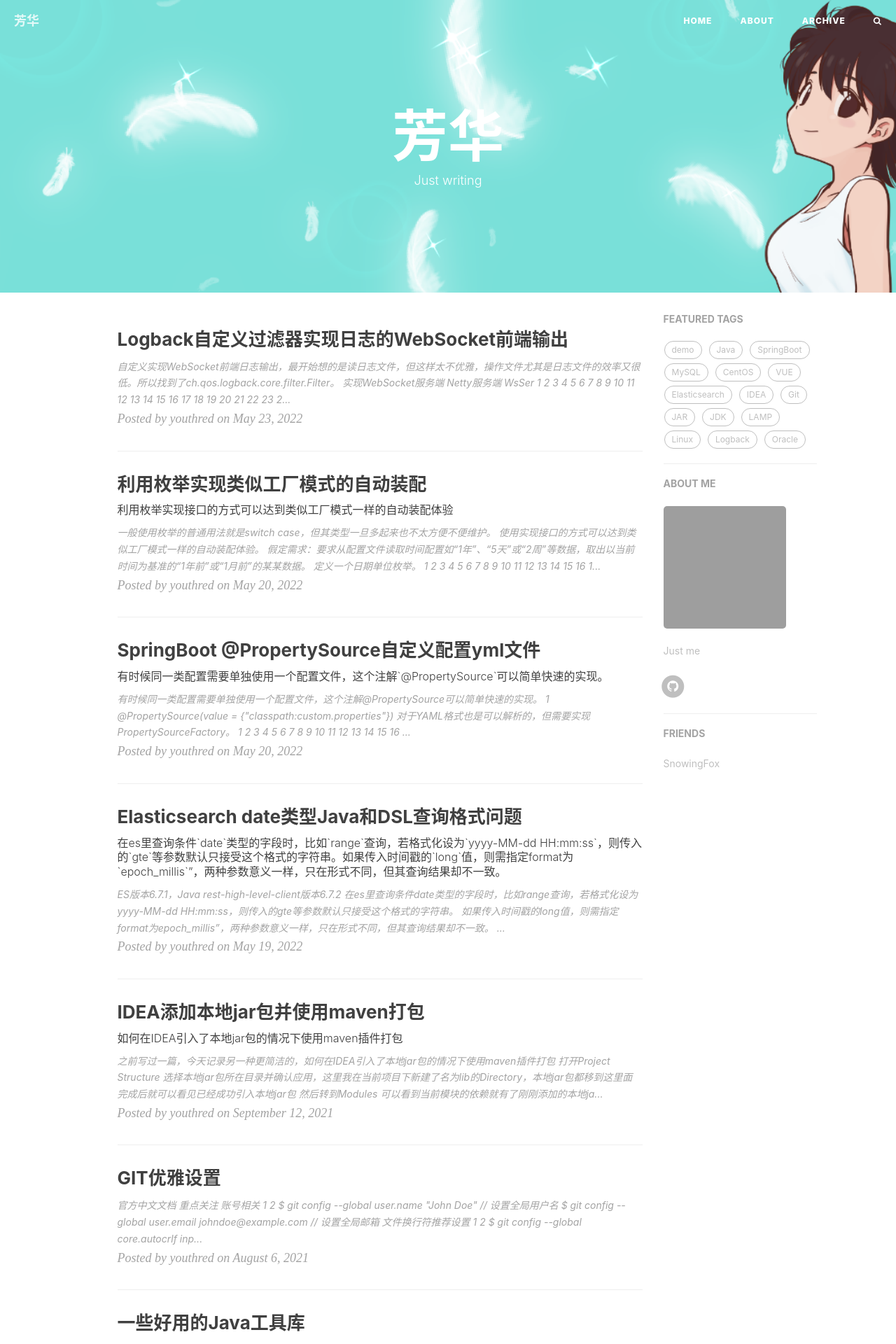
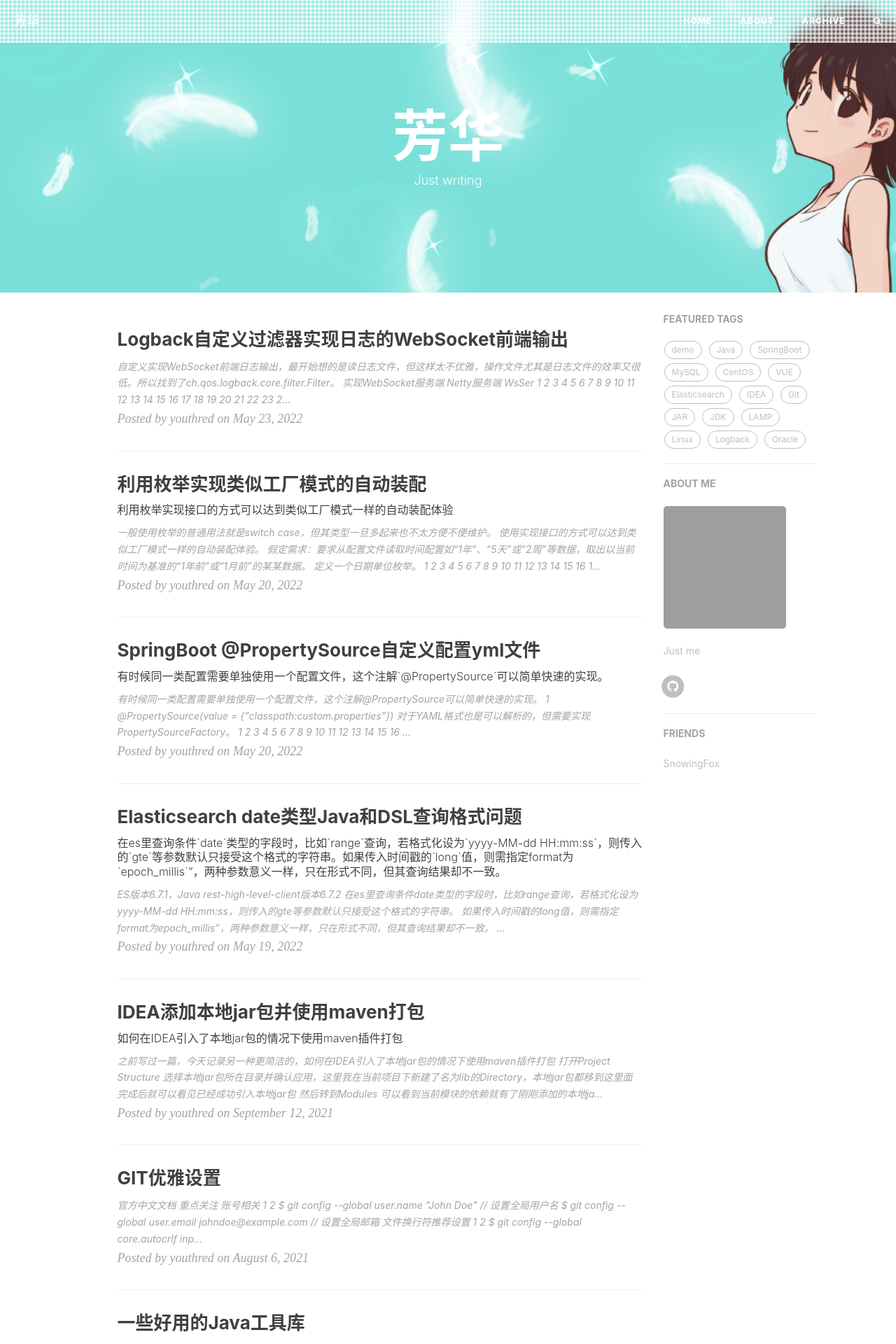
Before and after one commit to youthredblog/youthredblog.github.io, a Jekyll site: the page built from index.html, in a window 1280 px wide. Shown: the top 1920 px of the page at 70% size. Built offline with Jekyll 4.4.1, drawn with Linux system fonts in a browser that asks for light colours; nearby versions of some CDN libraries; the list of posts is cut into pages by our own code; comment, search, counter and statistics services are not loaded; grey boxes are pictures that could not be loaded.

Commit message:
custom css

```diff
--- a/_includes/nav.html
+++ b/_includes/nav.html
@@ -2,7 +2,7 @@
 {% if page.nav-style == "invert" or page.header-style == "text" %}
 <nav class="navbar navbar-default navbar-custom navbar-fixed-top invert" style="background: radial-gradient(transparent, rgba(255, 255, 255, 1) 4px); background-size: 6px 6px; backdrop-filter: blur(10px)">
     {% else %}
-    <nav class="navbar navbar-default navbar-custom navbar-fixed-top">
+    <nav class="navbar navbar-default navbar-custom navbar-fixed-top" style="background: radial-gradient(transparent, rgba(255, 255, 255, 1) 4px); background-size: 6px 6px; backdrop-filter: blur(10px)">
         {% endif %}
         <div class="container-fluid">
             <!-- Brand and toggle get grouped for better mobile display -->
```
